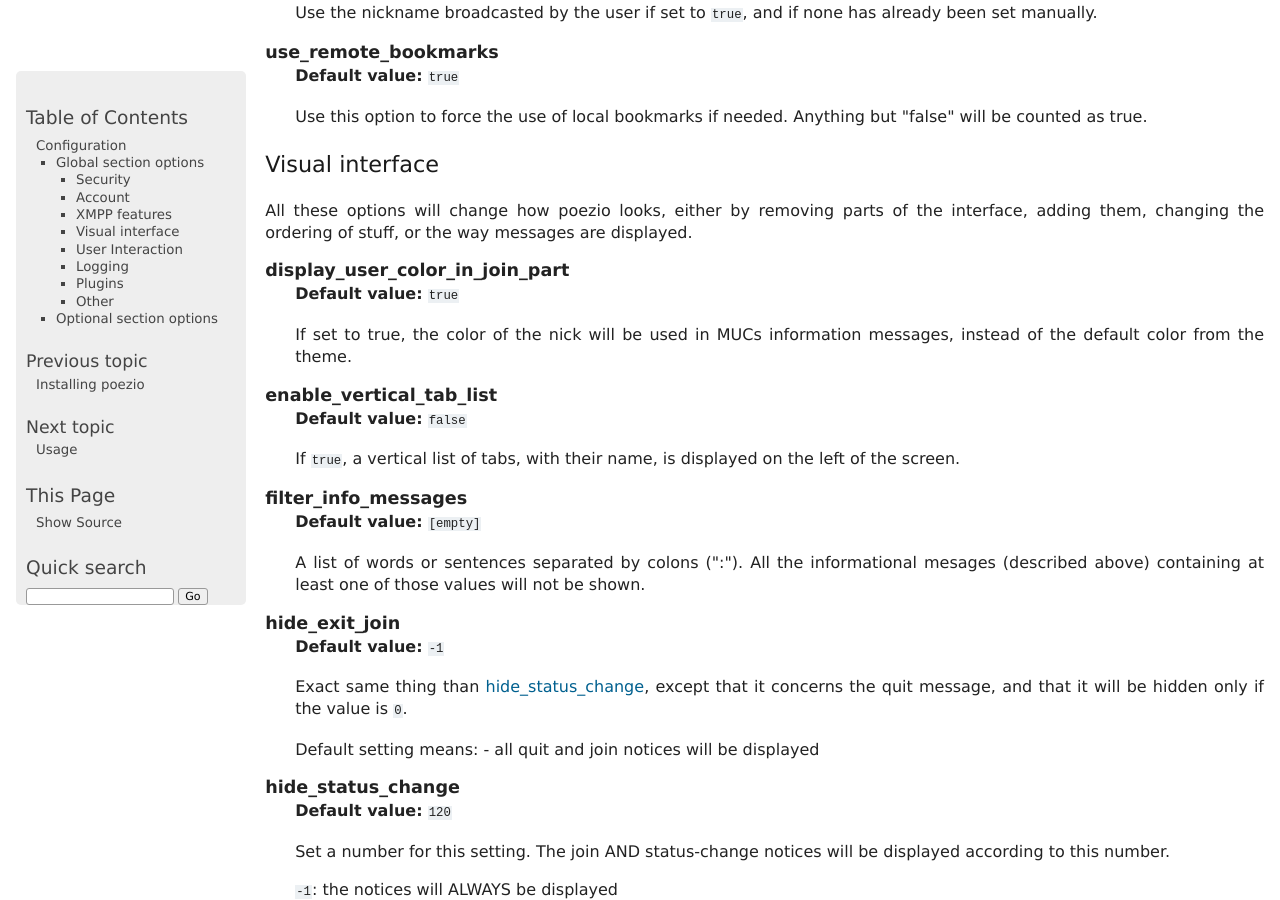
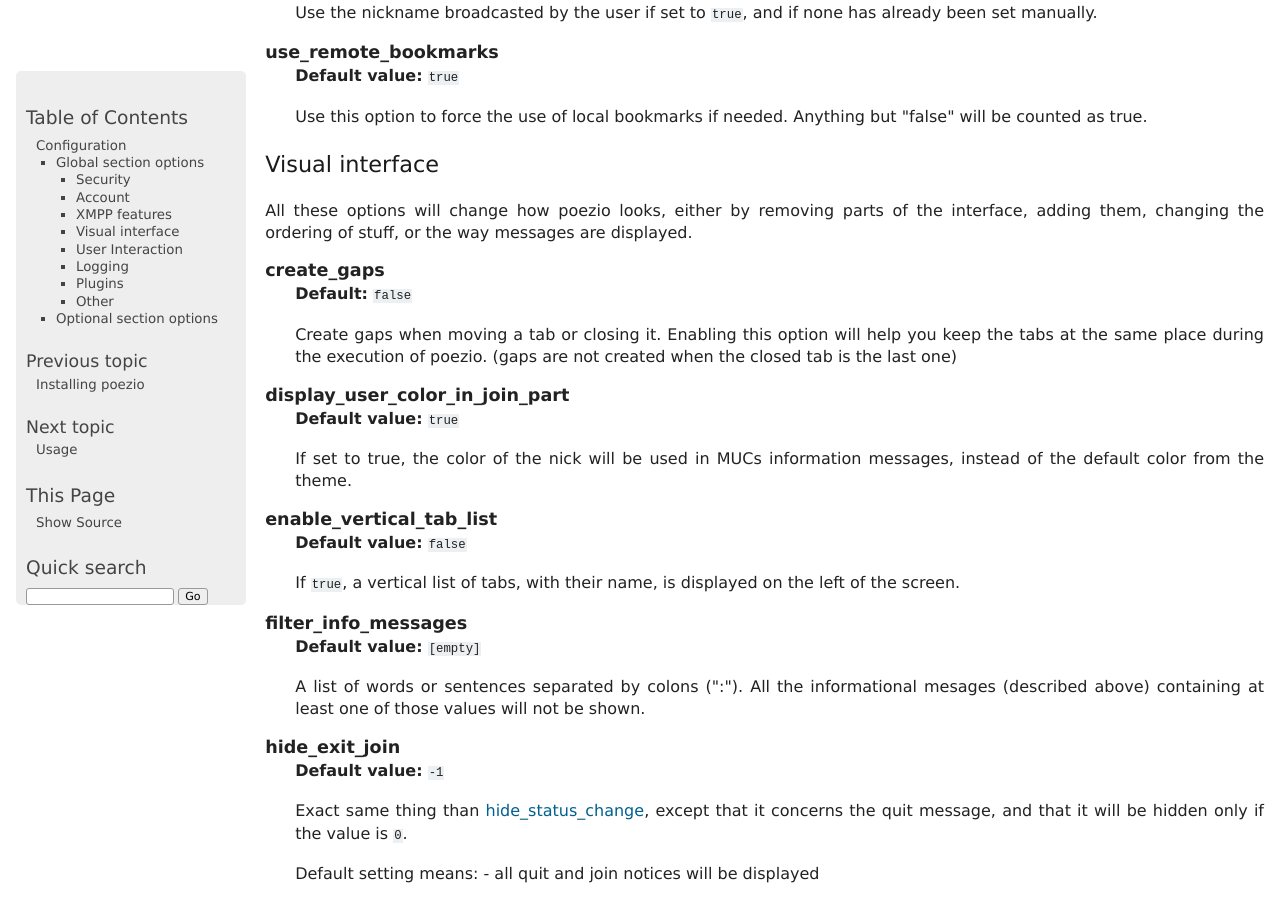
Before and after one commit to poezio/poezio, a Sphinx documentation site: the page built from doc/source/configuration.rst, in a window 1280 px wide and 900 px high, scrolled down 6022 px. Built offline with Sphinx 7.4.7, drawn with Linux system fonts in a browser that asks for light colours.

Commit message:
Document the create_gaps option
and sets the default value to false, to keep coherent with the code.

```diff
--- a/doc/source/configuration.rst
+++ b/doc/source/configuration.rst
@@ -664,6 +664,14 @@
 
         Whether or not to display a timestamp before each message.
 
+    create_gaps
+
+        **Default:** ``false``
+
+        Create gaps when moving a tab or closing it. Enabling this option
+        will help you keep the tabs at the same place during the execution of
+        poezio. (gaps are not created when the closed tab is the last one)
+
     popup_time
 
         **Default value:** ``4``
```
Also changed, not shown: 1 other file.
